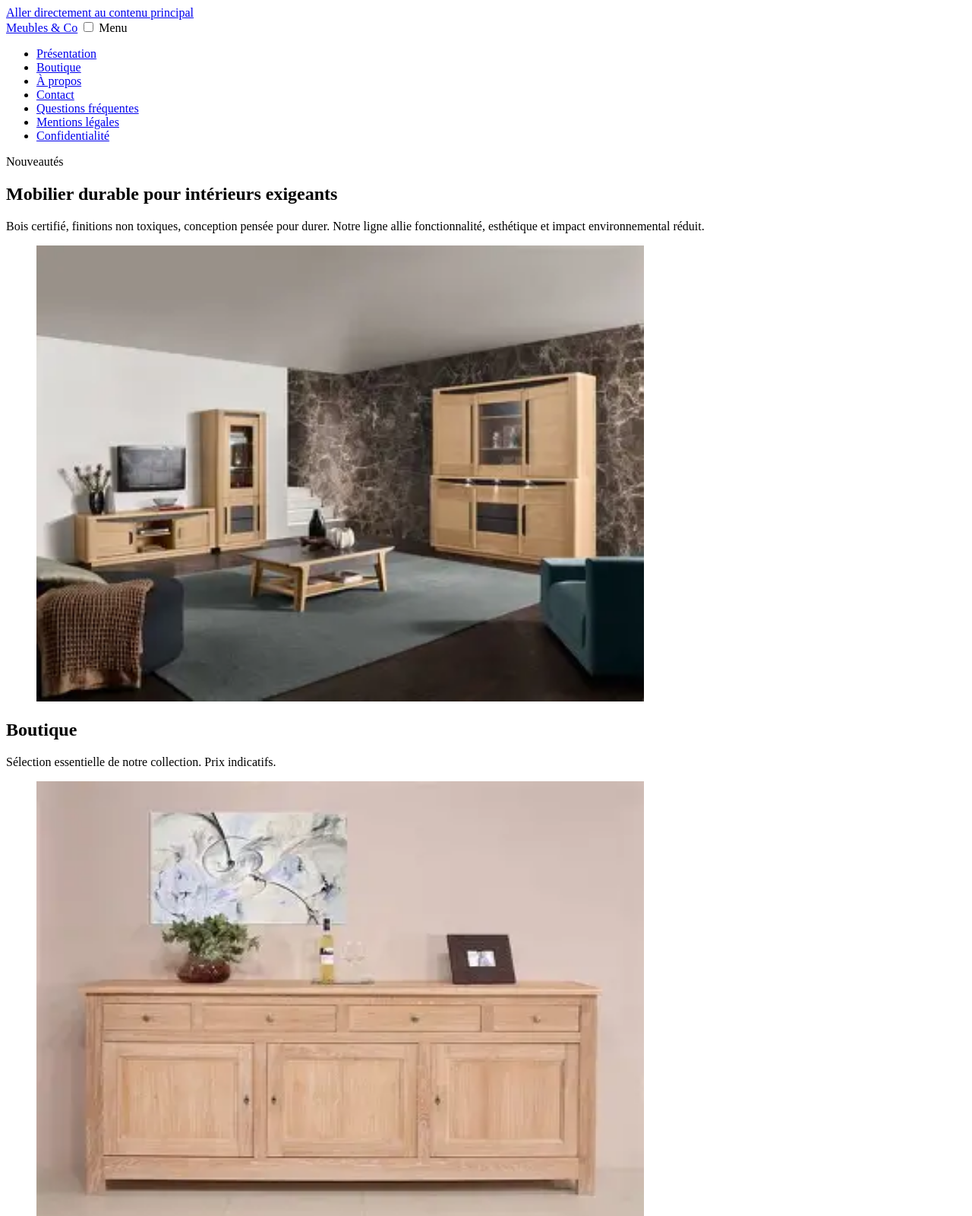
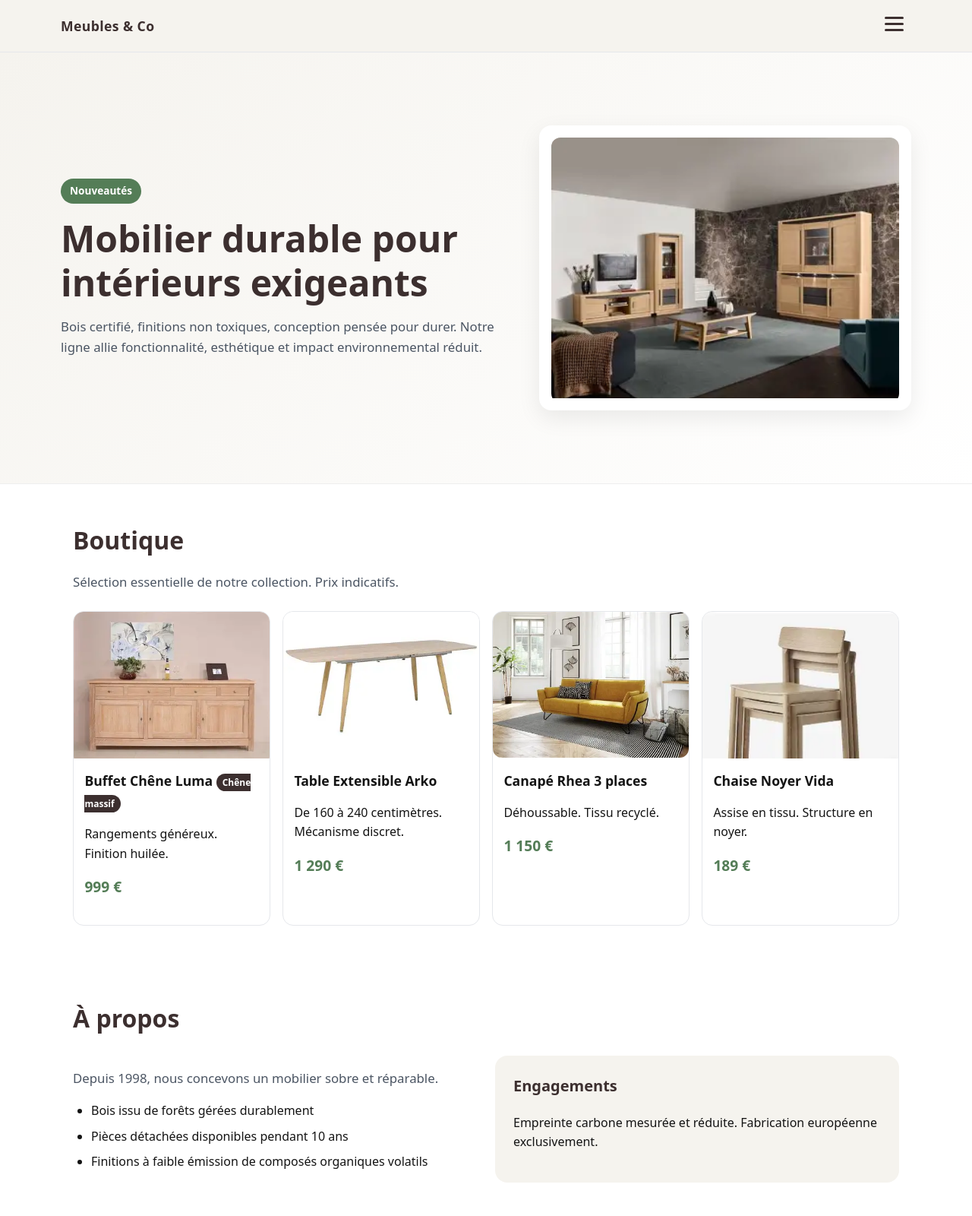
Before and after one commit to moha-dc/projet_meuble, a plain HTML site: page index.html in a window 1280 px wide. Shown: the top 1600 px of the page at 76% size. Drawn offline with Linux system fonts and the light colour scheme.

Commit message:
deuxieme

```diff
--- a/asset/css/style.css
+++ b/asset/css/style.css
@@ -0,0 +1,600 @@
+ /* ===== Reset minimal et variables ===== */
+    *,
+    *::before,
+    *::after {
+      box-sizing: border-box;
+    }
+
+    html {
+      scroll-behavior: smooth;
+    }
+
+    body {
+      margin: 0;
+      font-family: system-ui, -apple-system, Segoe UI, Roboto, Ubuntu, Cantarell, Noto Sans, sans-serif;
+      line-height: 1.6;
+      color: #141414;
+      background: #FFFFFF;
+      overflow-x: hidden;
+    }
+
+    img {
+      max-width: 100%;
+      display: block;
+      height: auto;
+      border-radius: 12px;
+    }
+
+    a {
+      color: inherit;
+      text-decoration: none;
+    }
+
+    /* Soulignement au focus et hover pour meilleure visibilité */
+    a:hover,
+    a:focus {
+      text-decoration: underline;
+    }
+
+    ul {
+      list-style: none;
+      margin: 0;
+      padding: 0;
+    }
+
+    :root {
+      --bg: #ffffff;
+      --ink: #1a1a1a;
+      --muted: #4b5563;
+      --brand: #3C2F2F;
+      --accent: #547D57;
+      --paper: #F5F3EE;
+      --ring: #0f766e;
+      --container: 1120px;
+      --radius: 16px;
+      --shadow: 0 10px 30px rgba(0, 0, 0, .08);
+    }
+
+    /* ===== Accessibilité ===== */
+    .skip-link {
+      position: absolute;
+      left: -9999px;
+      top: auto;
+      width: 1px;
+      height: 1px;
+      overflow: hidden;
+    }
+
+    .skip-link:focus {
+      left: 1rem;
+      top: 1rem;
+      width: auto;
+      height: auto;
+      background: #fff;
+      color: #000;
+      padding: .5rem .75rem;
+      border: 2px solid #000;
+      border-radius: 8px;
+      z-index: 1000;
+    }
+
+    /* Indication visuelle claire du focus */
+    :focus-visible {
+      outline: 3px solid var(--ring);
+      outline-offset: 3px;
+      border-radius: 4px;
+    }
+
+    /* Classe pour masquer visuellement mais garder pour lecteurs d'écran */
+    .sr-only {
+      position: absolute;
+      width: 1px;
+      height: 1px;
+      padding: 0;
+      margin: -1px;
+      overflow: hidden;
+      clip: rect(0, 0, 0, 0);
+      white-space: nowrap;
+      border-width: 0;
+    }
+
+    /* ===== Layout ===== */
+    .container {
+      max-width: var(--container);
+      margin-inline: auto;
+      padding: 0 1rem;
+    }
+
+    /* ===== Header ===== */
+    header {
+      position: sticky;
+      top: 0;
+      background: var(--paper);
+      border-bottom: 1px solid #e5e7eb;
+      z-index: 100;
+    }
+
+    .bar {
+      display: flex;
+      align-items: center;
+      justify-content: space-between;
+      padding: .75rem 0;
+    }
+
+    .brand {
+      font-weight: 700;
+      letter-spacing: .4px;
+      color: var(--brand);
+      font-size: 1.1rem;
+    }
+
+    /* ===== Menu burger ===== */
+    .menu-toggle {
+      display: flex;
+      flex-direction: column;
+      gap: 5px;
+      background: none;
+      border: 2px solid transparent;
+      cursor: pointer;
+      padding: 8px;
+      z-index: 101;
+      border-radius: 4px;
+    }
+
+    .menu-toggle:hover,
+    .menu-toggle:focus {
+      border-color: var(--brand);
+    }
+
+    .menu-toggle span {
+      display: block;
+      width: 25px;
+      height: 3px;
+      background: var(--brand);
+      border-radius: 3px;
+      transition: all 0.3s ease;
+    }
+
+    #menu-checkbox {
+      display: none;
+    }
+
+    nav {
+      position: fixed;
+      top: 0;
+      right: -100%;
+      width: 280px;
+      height: 100vh;
+      background: var(--bg);
+      box-shadow: -4px 0 20px rgba(0, 0, 0, .1);
+      transition: right 0.3s ease;
+      overflow-y: auto;
+      padding: 5rem 0 2rem;
+      z-index: 100;
+    }
+
+    #menu-checkbox:checked ~ nav {
+      right: 0;
+    }
+
+    /* Animation burger */
+    #menu-checkbox:checked ~ .menu-toggle span:nth-child(1) {
+      transform: rotate(45deg) translate(7px, 7px);
+    }
+
+    #menu-checkbox:checked ~ .menu-toggle span:nth-child(2) {
+      opacity: 0;
+    }
+
+    #menu-checkbox:checked ~ .menu-toggle span:nth-child(3) {
+      transform: rotate(-45deg) translate(7px, -7px);
+    }
+
+    nav ul {
+      display: flex;
+      flex-direction: column;
+      gap: 0;
+      padding: 1rem;
+    }
+
+    nav li {
+      width: 100%;
+    }
+
+    nav a {
+      display: block;
+      width: 100%;
+      padding: 1rem;
+      border-radius: 8px;
+      transition: background 0.2s ease, color 0.2s ease;
+      font-weight: 500;
+    }
+
+    nav a:hover,
+    nav a:focus {
+      background: var(--accent);
+      color: #fff;
+      text-decoration: none;
+    }
+
+    /* Indication de la page actuelle */
+    nav a[aria-current="page"] {
+      background: var(--brand);
+      color: #fff;
+      font-weight: 700;
+    }
+
+    /* ===== Hero ===== */
+    .hero {
+      background: linear-gradient(135deg, var(--paper), #fff);
+      border-bottom: 1px solid #eee;
+    }
+
+    .hero-inner {
+      display: grid;
+      grid-template-columns: 1.1fr .9fr;
+      gap: 2rem;
+      align-items: center;
+      padding: 3rem 0;
+    }
+
+    .hero h1 {
+      font-size: clamp(1.8rem, 2.5vw + 1rem, 3rem);
+      line-height: 1.2;
+      margin: .5rem 0 1rem;
+      color: var(--brand);
+    }
+
+    .hero p {
+      color: var(--muted);
+      max-width: 60ch;
+      font-size: 1.1rem;
+    }
+
+    .tag {
+      display: inline-block;
+      background: var(--accent);
+      color: #fff;
+      border-radius: 999px;
+      padding: .35rem .75rem;
+      font-size: .85rem;
+      font-weight: 600;
+    }
+
+    .hero-card {
+      background: var(--bg);
+      border-radius: var(--radius);
+      box-shadow: var(--shadow);
+      padding: 1rem;
+    }
+
+    .hero-card figure {
+      aspect-ratio: 4/3;
+      margin: 0;
+      overflow: hidden;
+    }
+
+    section {
+      padding: 3rem 0;
+    }
+
+    section h2 {
+      font-size: clamp(1.4rem, 1.5vw + 1rem, 2rem);
+      margin: 0 0 1rem;
+      color: var(--brand);
+    }
+
+    section p.lead {
+      color: var(--muted);
+      max-width: 70ch;
+      font-size: 1.05rem;
+    }
+
+    /* ===== Boutique ===== */
+    .cards {
+      display: grid;
+      grid-template-columns: repeat(auto-fit, minmax(220px, 1fr));
+      gap: 1rem;
+      margin-top: 1.5rem;
+    }
+
+    .card {
+      border: 1px solid #e5e7eb;
+      border-radius: 14px;
+      overflow: hidden;
+      background: #fff;
+      display: flex;
+      flex-direction: column;
+      transition: transform 0.2s ease, box-shadow 0.2s ease;
+    }
+
+    .card:hover,
+    .card:focus-within {
+      transform: translateY(-4px);
+      box-shadow: var(--shadow);
+    }
+
+    .card figure {
+      aspect-ratio: 4/3;
+      margin: 0;
+      overflow: hidden;
+    }
+
+    .card .body {
+      padding: .9rem;
+    }
+
+    .card h3 {
+      margin: 0 0 .5rem;
+      font-size: 1.1rem;
+    }
+
+    .price {
+      font-weight: 700;
+      color: var(--accent);
+      font-size: 1.2rem;
+      margin-top: .5rem;
+    }
+
+    .badge {
+      font-size: .75rem;
+      color: #fff;
+      background: var(--brand);
+      padding: .2rem .5rem;
+      border-radius: 999px;
+      font-weight: 600;
+    }
+
+    /* ===== À propos ===== */
+    .about {
+      display: grid;
+      grid-template-columns: 1fr 1fr;
+      gap: 1.5rem;
+      margin-top: 1.5rem;
+    }
+
+    .about aside {
+      background: var(--paper);
+      border-radius: var(--radius);
+      padding: 1.5rem;
+    }
+
+    .about h3 {
+      margin-top: 0;
+      color: var(--brand);
+      font-size: 1.25rem;
+    }
+
+    .about ul {
+      list-style: disc;
+      padding-left: 1.5rem;
+    }
+
+    .about li {
+      margin-bottom: .5rem;
+    }
+
+    /* ===== Contact ===== */
+    form {
+      display: grid;
+      gap: 1rem;
+      max-width: 640px;
+      margin-top: 1.5rem;
+    }
+
+    label {
+      font-weight: 600;
+      display: block;
+      margin-bottom: .3rem;
+      color: var(--ink);
+    }
+
+    input,
+    textarea {
+      width: 100%;
+      padding: .7rem .8rem;
+      border: 2px solid #d1d5db;
+      border-radius: 12px;
+      font: inherit;
+      background: #fff;
+      transition: border-color 0.2s ease;
+    }
+
+    input:focus,
+    textarea:focus {
+      border-color: var(--accent);
+      outline: none;
+    }
+
+    input:focus-visible,
+    textarea:focus-visible {
+      outline: 3px solid var(--ring);
+      outline-offset: 2px;
+    }
+
+    /* Indication des champs requis */
+    input:required,
+    textarea:required {
+      border-left: 4px solid var(--accent);
+    }
+
+    button[type="submit"] {
+      background: var(--accent);
+      color: #fff;
+      padding: .8rem 1.5rem;
+      border-radius: 12px;
+      border: 2px solid var(--accent);
+      cursor: pointer;
+      font-weight: 700;
+      font-size: 1rem;
+      transition: background 0.2s ease, transform 0.1s ease;
+    }
+
+    button[type="submit"]:hover {
+      background: #456e48;
+      border-color: #456e48;
+    }
+
+    button[type="submit"]:active {
+      transform: scale(0.98);
+    }
+
+    /* ===== FAQ ===== */
+    details {
+      border: 2px solid #e5e7eb;
+      border-radius: 12px;
+      padding: .75rem 1rem;
+      background: #fff;
+      margin-top: .75rem;
+      transition: border-color 0.2s ease;
+    }
+
+    details:hover,
+    details:focus-within {
+      border-color: var(--accent);
+    }
+
+    details[open] {
+      border-color: var(--accent);
+    }
+
+    summary {
+      cursor: pointer;
+      font-weight: 600;
+      list-style: none;
+      padding: .25rem;
+      color: var(--brand);
+      font-size: 1.05rem;
+    }
+
+    summary::-webkit-details-marker {
+      display: none;
+    }
+
+    summary::before {
+      content: '▶';
+      display: inline-block;
+      margin-right: .5rem;
+      transition: transform 0.2s ease;
+      color: var(--accent);
+    }
+
+    details[open] summary::before {
+      transform: rotate(90deg);
+    }
+
+    details p {
+      padding: .5rem 1.5rem .25rem;
+      color: var(--muted);
+    }
+
+    details ul {
+      list-style: disc;
+      padding-left: 3rem;
+      margin: .5rem 0;
+    }
+
+    details li {
+      margin-bottom: .4rem;
+      color: var(--muted);
+    }
+
+    details strong {
+      color: var(--brand);
+    }
+
+    /* ===== Footer ===== */
+    footer {
+      border-top: 1px solid #e5e7eb;
+      background: var(--paper);
+      padding: 1.25rem 0;
+      color: #374151;
+    }
+
+    .foot {
+      display: flex;
+      flex-wrap: wrap;
+      gap: 1.5rem;
+      align-items: center;
+      justify-content: space-between;
+    }
+
+    .legal-links {
+      display: flex;
+      flex-wrap: wrap;
+      gap: .5rem;
+      align-items: center;
+      margin-top: .5rem;
+      font-size: .9rem;
+    }
+
+    .legal-links a {
+      color: var(--muted);
+      transition: color 0.2s ease;
+    }
+
+    .legal-links a:hover,
+    .legal-links a:focus {
+      color: var(--brand);
+      text-decoration: underline;
+    }
+
+    .foot > p:last-child a {
+      display: inline-flex;
+      align-items: center;
+      padding: .5rem;
+      background: var(--accent);
+      color: #fff;
+      border-radius: 8px;
+      font-weight: 600;
+      transition: background 0.2s ease;
+    }
+
+    .foot > p:last-child a:hover,
+    .foot > p:last-child a:focus {
+      background: #456e48;
+      text-decoration: none;
+    }
+
+    /* ===== Responsive ===== */
+    @media (max-width: 768px) {
+      .hero-inner {
+        grid-template-columns: 1fr;
+      }
+
+      .about {
+        grid-template-columns: 1fr;
+      }
+
+      .cards {
+        grid-template-columns: 1fr;
+      }
+    }
+
+    /* ===== Préférences utilisateur ===== */
+    @media (prefers-reduced-motion: reduce) {
+      *,
+      *::before,
+      *::after {
+        animation-duration: 0.01ms !important;
+        animation-iteration-count: 1 !important;
+        transition-duration: 0.01ms !important;
+      }
+
+      html {
+        scroll-behavior: auto;
+      }
+    }
+
+    /* Mode contraste élevé */
+    @media (prefers-contrast: high) {
+      :root {
+        --muted: #1a1a1a;
+      }
+
+      input,
+      textarea,
+      details {
+        border-width: 3px;
+      }
+    }
--- a/index.html
+++ b/index.html
@@ -6,6 +6,7 @@
   <meta name="viewport" content="width=device-width, initial-scale=1">
   <title>Meubles & Co — Mobilier durable et écoresponsable</title>
   <meta name="description" content="Vendeur de meubles durables. Présentation, boutique, à propos, contact, FAQ.">
+  <link rel="stylesheet" href="asset/css/style.css">
 </head>
 
 <body>
```
